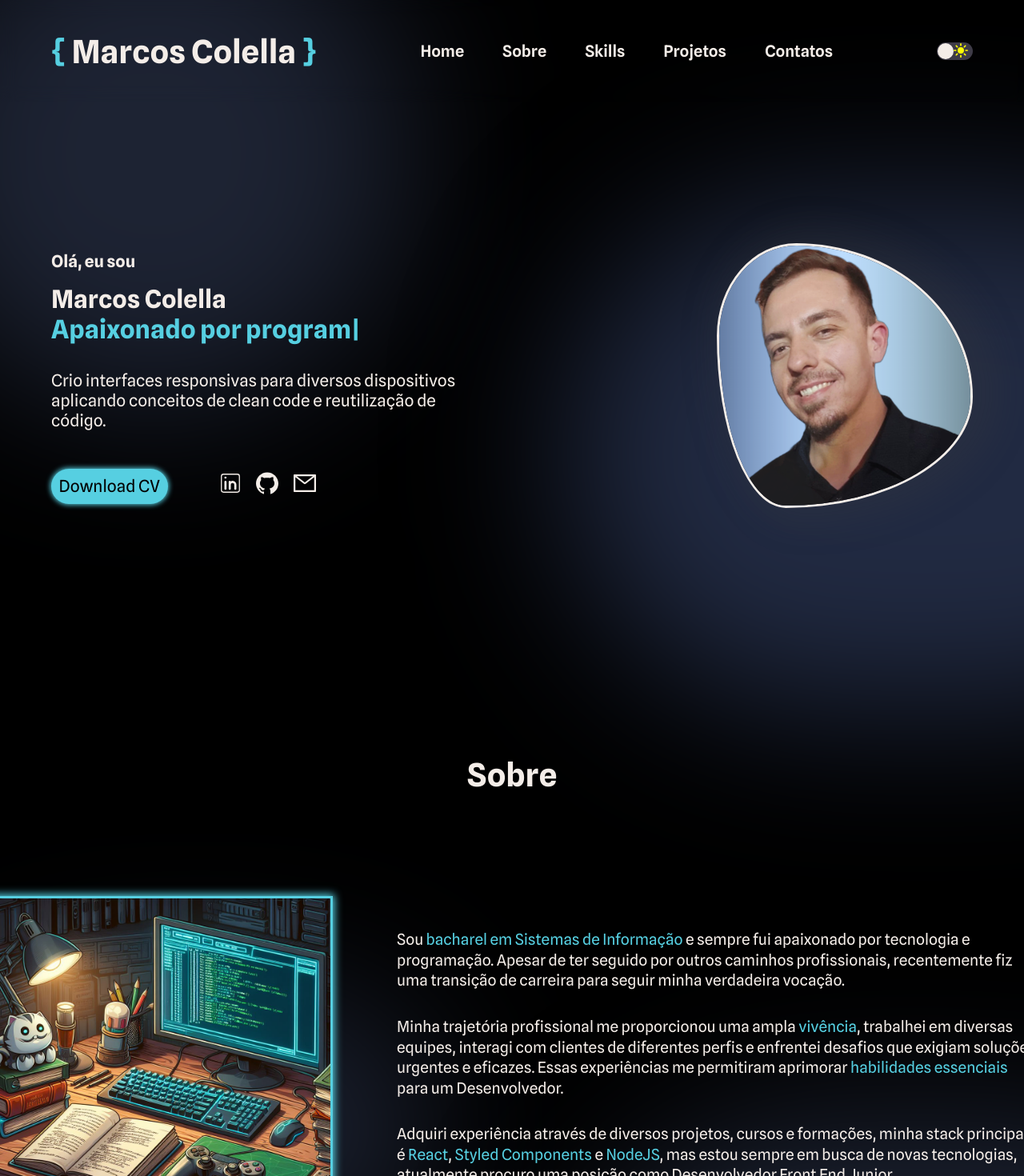
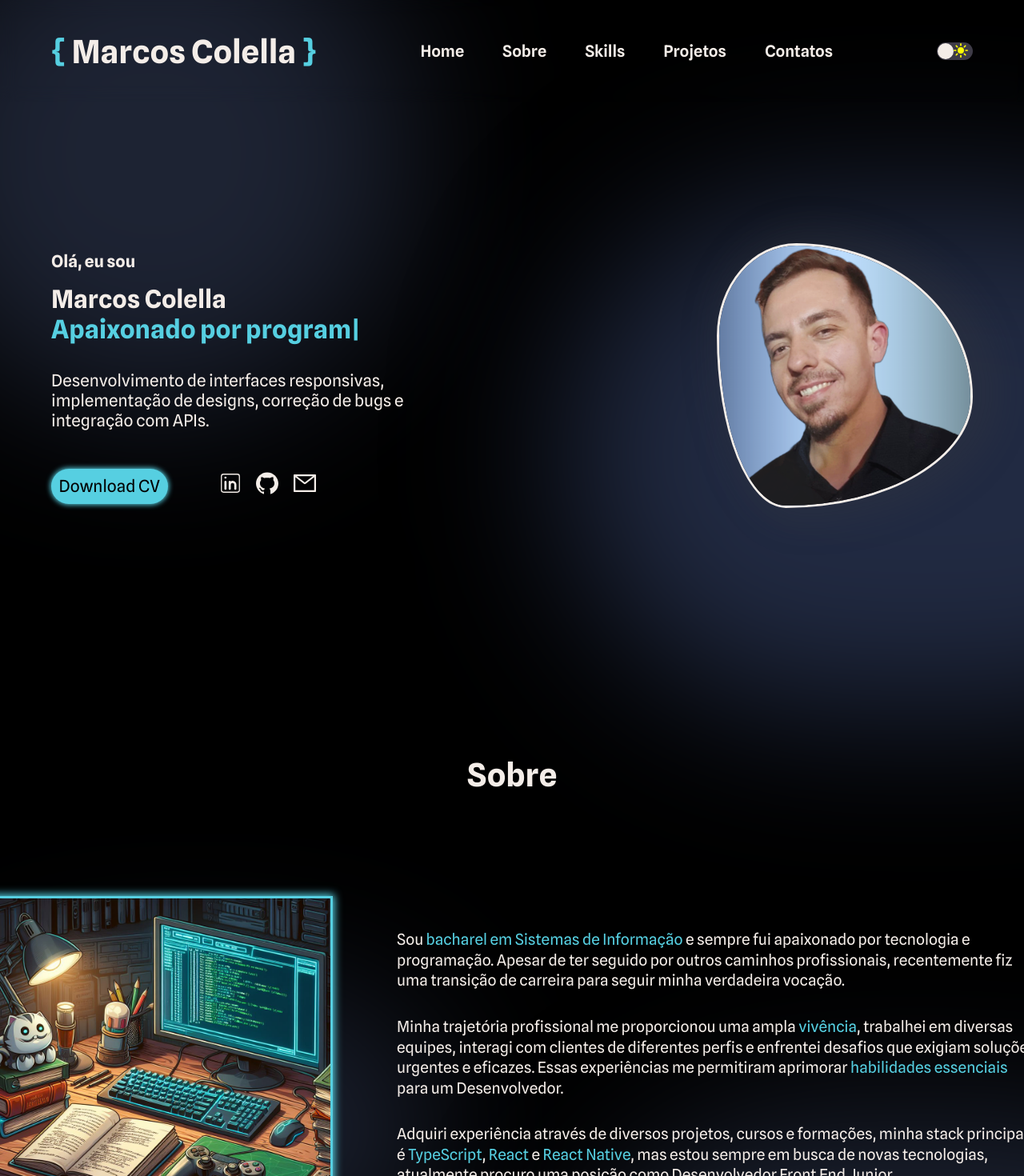
Before and after one commit to ColellaDev/Portfolio, a React (Vite) app: page / in a window 1280 px wide. Shown: the top 1470 px of the page at 80% size. Built offline with nearby package versions, Linux system fonts and the light colour scheme.

Commit message:
Atualização Profile e About

```diff
--- a/src/components/About/index.jsx
+++ b/src/components/About/index.jsx
@@ -41,7 +41,7 @@ export function About() {
                      e enfrentei desafios que exigiam soluções urgentes e eficazes. Essas experiências me permitiram aprimorar <span>habilidades essenciais</span> para um Desenvolvedor.
                     </p>
                     <p>
-                    Adquiri experiência através de diversos projetos, cursos e formações, minha stack principal é <span>React</span>, <span>Styled Components</span> e <span>NodeJS</span>,
+                    Adquiri experiência através de diversos projetos, cursos e formações, minha stack principal é <span>TypeScript</span>, <span>React</span> e <span>React Native</span>,
                      mas estou sempre em busca de novas tecnologias, atualmente procuro uma posição como Desenvolvedor Front End Junior.
                     </p>
                     </Zoom>
--- a/src/components/Profile/index.jsx
+++ b/src/components/Profile/index.jsx
@@ -32,8 +32,8 @@ export function Home() {
                      />
 
                      <p>
-                      Crio interfaces responsivas para diversos dispositivos aplicando conceitos de clean code
-                      e reutilização de código.
+                      Desenvolvimento de interfaces responsivas, implementação de designs, correção de bugs e
+                      integração com APIs.
                      </p>
 
                        <Links>
```
